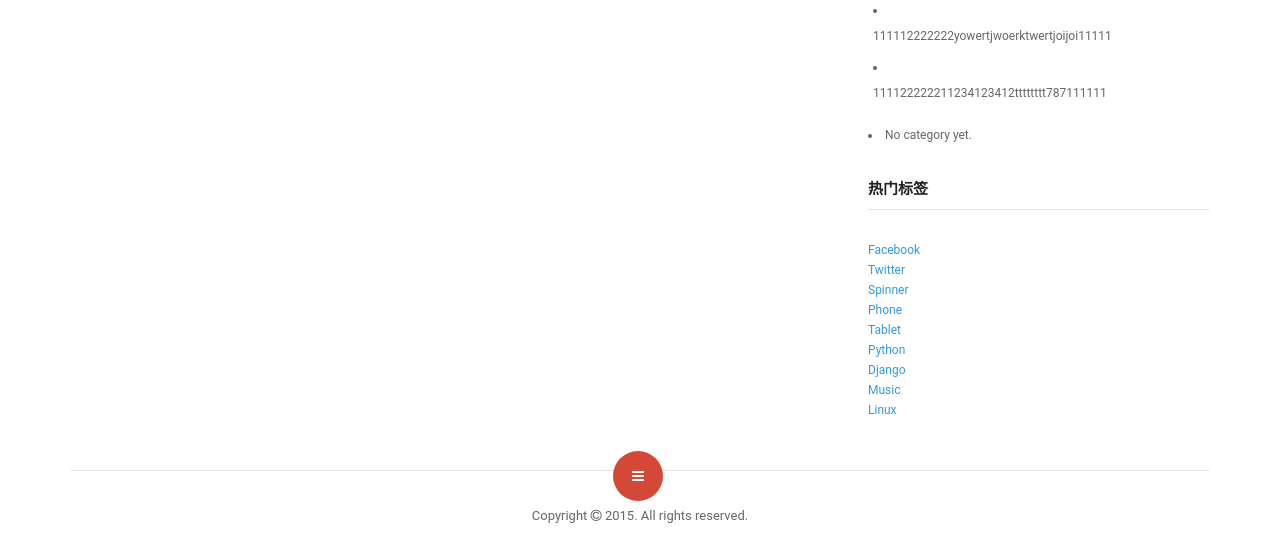
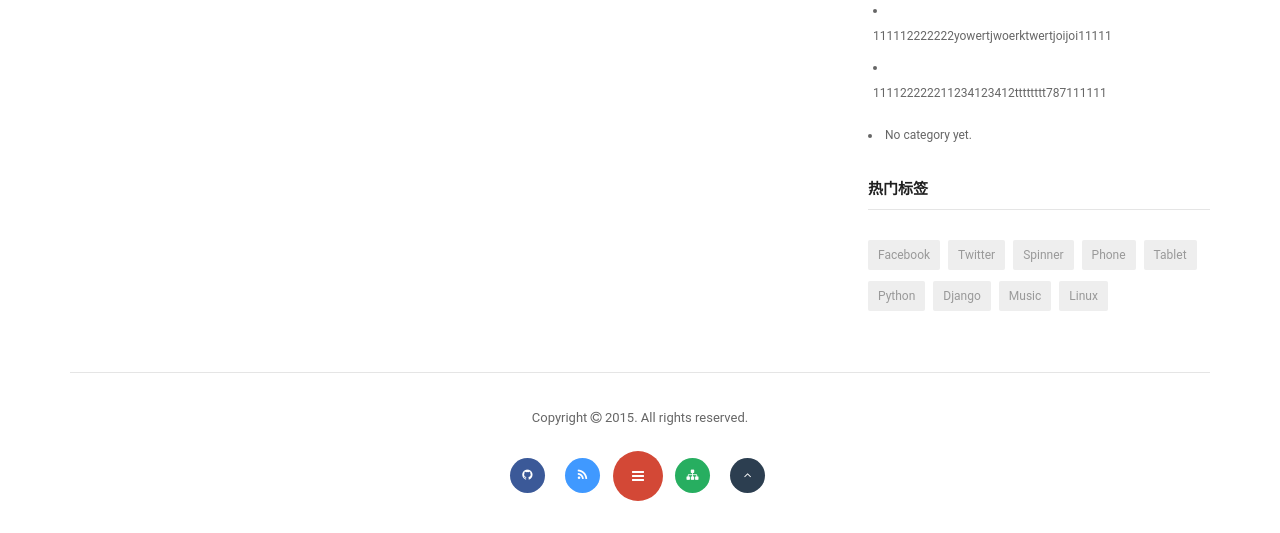
Before and after one commit to bbaobelief/simblog, a Django app: template templates/blog/blog_list.html in a window 1280 px wide. Shown: the part 664-1197 px from the top of the page. Run offline with Django 3.2, Linux system fonts and the light colour scheme; the template is opened without the code that fills it, so the values that code supplies are empty; some web fonts are replaced.

Commit message:
css add tag-clouds

```diff
--- a/static/blog/css/style.css
+++ b/static/blog/css/style.css
@@ -835,3 +835,26 @@ body{
     opacity:0.5;
     transition:all 250ms ease;
 }
+
+.tag-clouds {
+	overflow: hidden
+}
+
+.tag-clouds a {
+	display: inline-block;
+	margin: 0 5px 5px 0;
+	color: #999;
+	background-color: #eee;
+	padding: 5px 10px;
+	font-size: 12px;
+	border-radius: 2px
+}
+
+.tag-clouds a small {
+	margin-left: 5px
+}
+
+.tag-clouds a:hover {
+	color: #fff;
+	background-color: #3498db
+}
```
